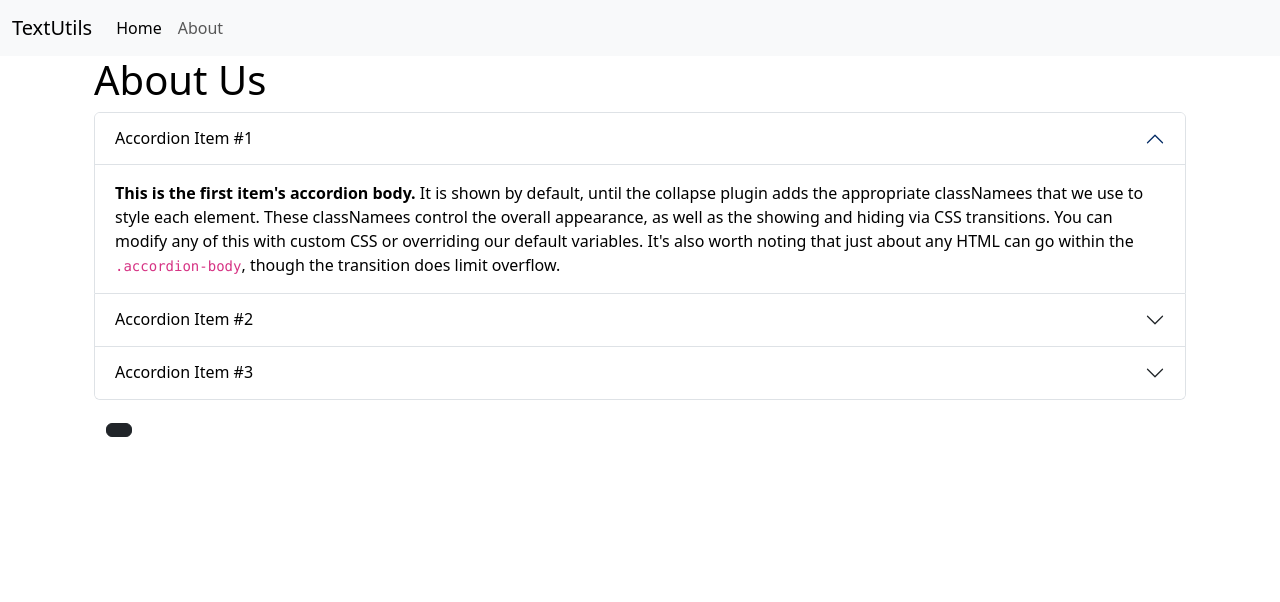
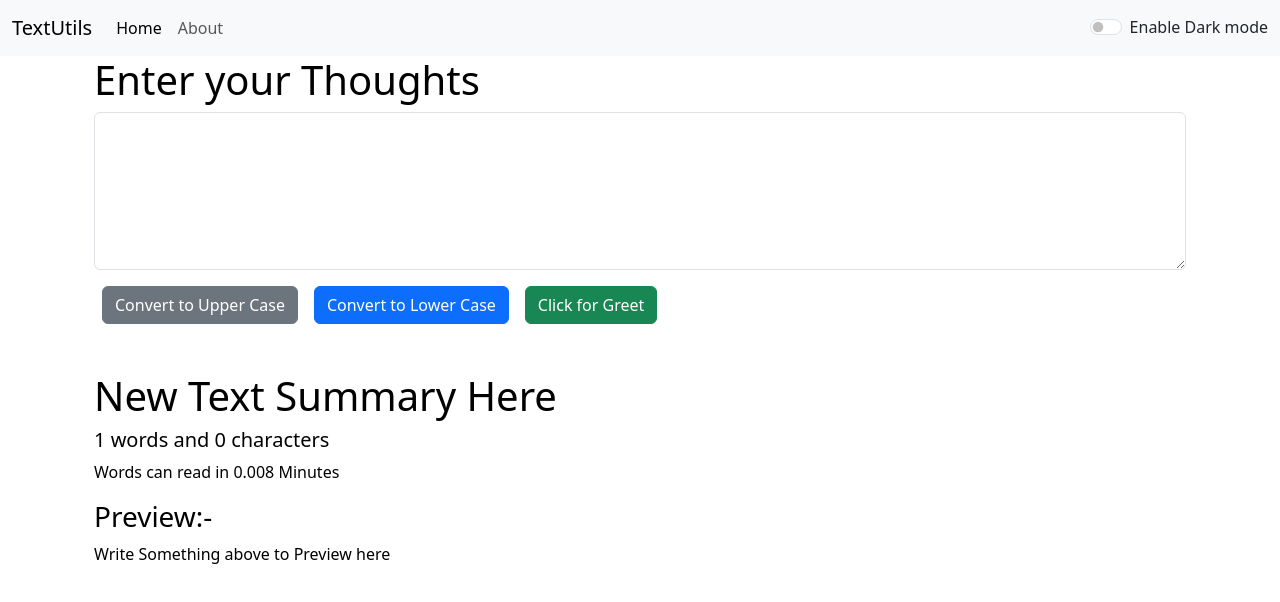
Before and after one commit to Pranay6575/textutils, a React (Create React App) app: page / in a window 1280 px wide. Shown: the top 602 px of the page. Built offline with nearby package versions, Linux system fonts and the light colour scheme.

Commit message:
Dark mode completed finally

```diff
--- a/src/App.js
+++ b/src/App.js
@@ -1,15 +1,31 @@
 import "./App.css";
 import About from "./components/About";
 import Navbar from "./components/Navbar";
-// import TextForm from "./components/TextForm";
+import React, { useState } from 'react';
+import TextForm from "./components/TextForm";
+
+
 function App() {
+
+ const [mode, setMode] = useState('light');
+
+ const toggleMode=()=>{
+  if(mode === 'light'){
+    setMode('dark')
+    document.body.style.backgroundColor = 'grey'
+  }
+  else{
+    setMode('light')
+    document.body.style.backgroundColor = 'white'
+  }
+ }
   return (
     <>
-      <Navbar title = "TextUtils"/>
+      <Navbar title = "TextUtils" mode={mode} toggleMode={toggleMode}/>
 
       <div className="container">
-      {/* <TextForm  heading= 'Enter your Thoughts'/> */}
-      <About />
+      <TextForm  heading= 'Enter your Thoughts' mode={mode}/>
+      {/* <About /> */}
       </div>
     </>
   );
--- a/src/components/Navbar.js
+++ b/src/components/Navbar.js
@@ -1,26 +1,44 @@
-import React from 'react'
+import React from "react";
 
 export default function Navbar(props) {
   return (
-    <nav className="navbar navbar-expand-lg bg-body-tertiary">
+    <nav className={`navbar navbar-expand-lg ${props.mode} bg-${props.mode}`}>
       <div className="container-fluid">
-    <a className="navbar-brand" href="/">{props.title}</a>
-    <button className="navbar-toggler" type="button" data-bs-toggle="collapse" data-bs-target="#navbarNav" aria-controls="navbarNav" aria-expanded="false" aria-label="Toggle navigation">
+        <a className="navbar-brand" href="/">
+          {props.title}
+        </a>
+        <button
+          className="navbar-toggler"
+          type="button"
+          data-bs-toggle="collapse"
+          data-bs-target="#navbarNav"
+          aria-controls="navbarNav"
+          aria-expanded="false"
+          aria-label="Toggle navigation"
+        >
           <span className="navbar-toggler-icon"></span>
         </button>
         <div className="collapse navbar-collapse" id="navbarNav">
           <ul className="navbar-nav">
             <li className="nav-item">
-          <a className="nav-link active" aria-current="page" href="/">Home</a>
+              <a className="nav-link active" aria-current="page" href="/">
+                Home
+              </a>
             </li>
             <li className="nav-item">
-          <a className="nav-link" href="/">About</a>
+              <a className="nav-link" href="/">
+                About
+              </a>
             </li>
           </ul>
         </div>
+        <div className={`form-check form-switch text-${props.mode === 'light'? 'dark':'light'}`}>
+  <input className="form-check-input" onClick={props.toggleMode} type="checkbox" role="switch" id="flexSwitchCheckDefault"/>
+  <label className="form-check-label" htmlFor="flexSwitchCheckDefault">Enable Dark mode</label>
+</div>
       </div>
     </nav>
-  )
+  );
 }
 
 // Navbar.defaultProps ={
--- a/src/components/TextForm.js
+++ b/src/components/TextForm.js
@@ -29,22 +29,22 @@
     // setText("Update Text here") // Correct  way to change the state
     return (
         <>
-        <div className = 'container'>
+        <div className = 'container' style={{color: props.mode==='dark'?'white':'black'}}>
             <h1>{props.heading}</h1>
             <div className="mb-3">
-                <textarea className="form-control" value = {text} onChange={handleonChange} id="myText" rows="6"></textarea>
+                <textarea className="form-control" value = {text} onChange={handleonChange} style={{color: props.mode==='dark'?'white':'black'}} id="myText" rows="6"></textarea>
             </div>
             <button className="btn btn-secondary mx-2" onClick={handleClick}>Convert to Upper Case</button>
             <button className="btn btn-primary mx-2" onClick={handlelowClick}>Convert to Lower Case</button>
             <button className="btn btn-success mx-2" onClick={handlegreetClick}>Click for Greet</button>
         </div>
 
-        <div className="container mt-5" >
+        <div className="container mt-5" style={{color: props.mode==='dark'?'white':'black'}}>
         <h1>New Text Summary Here</h1>
         <h5>{text.split(" ").length} words and {text.length} characters</h5>
         <p>Words can read in {0.008 * text.split(" ").length} Minutes</p>
         <h3>Preview:- </h3>
-        <p>{text}</p>
+        <p>{text.length>0?text:'Write Something above to Preview here'}</p>
         </div>
 
         </>
```
Lines whose indentation alone changed are shown as unchanged.
